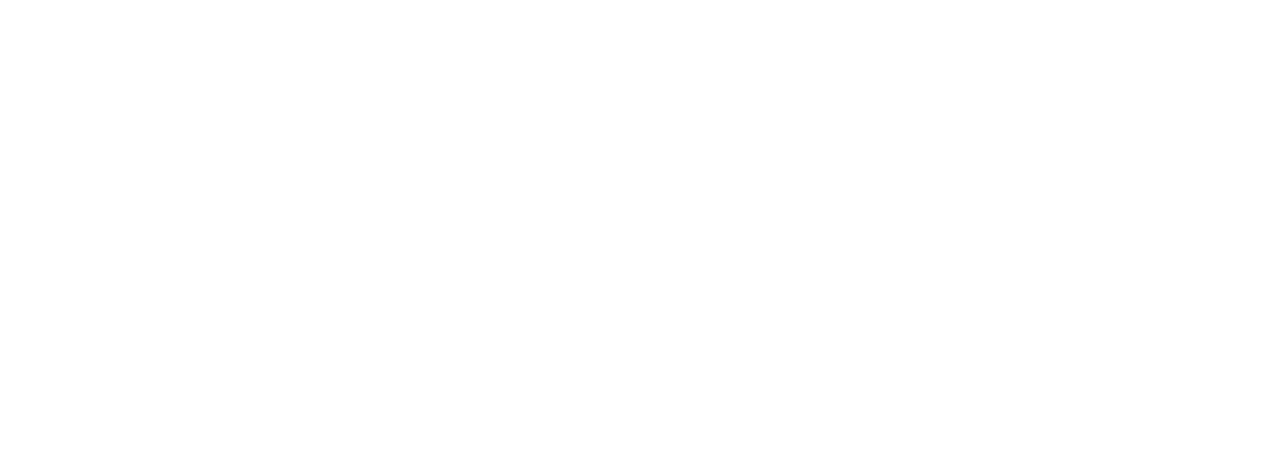
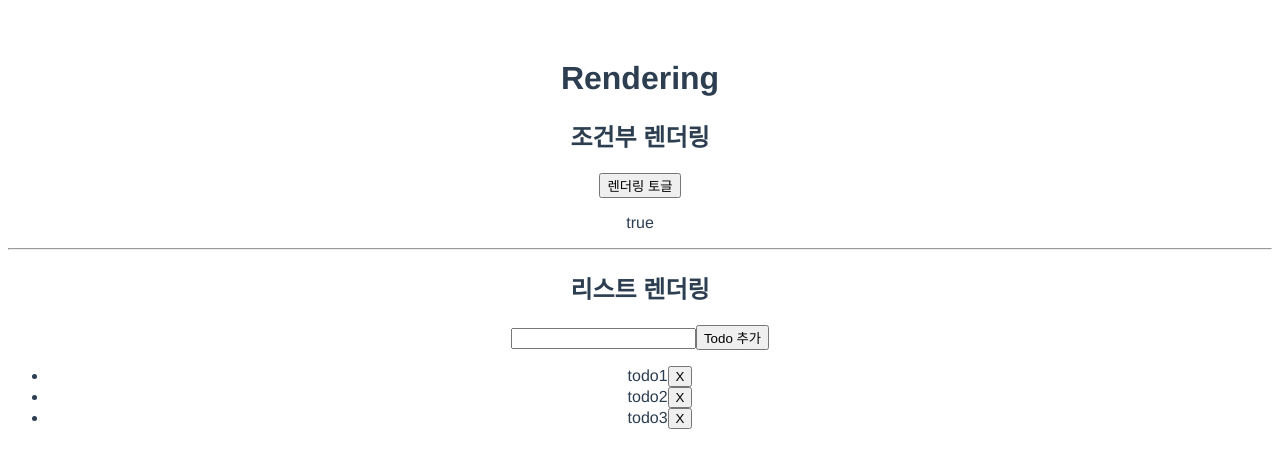
Before and after one commit to teller2016/vue3-playground, a Vue app: page /render in a window 1280 px wide. Before the commit this address had no page. Shown: the top 468 px of the page. Built offline with nearby package versions, Linux system fonts and the light colour scheme.

Commit message:
feat: tutorial component, watch, lifeCylce...

```diff
--- a/src/router/index.js
+++ b/src/router/index.js
@@ -3,6 +3,10 @@ import Home from "@/views/home.vue";
 import ref from "@/views/tutorial/ref/index.vue";
 import bind from "@/views/tutorial/bind/index.vue";
 import eventListener from "@/views/tutorial/eventListener/index.vue";
+import render from "@/views/tutorial/render/index.vue";
+import lifeCycle from "@/views/tutorial/lifeCycle/index.vue";
+import watch from "@/views/tutorial/watch/index.vue";
+import component from "@/views/tutorial/component/index.vue";
 
 const router = createRouter({
   history: createWebHistory(),
@@ -27,6 +31,26 @@ const router = createRouter({
       name: "eventListener",
       component: eventListener,
     },
+    {
+      path: "/render",
+      name: "render",
+      component: render,
+    },
+    {
+      path: "/lifeCycle",
+      name: "lifeCycle",
+      component: lifeCycle,
+    },
+    {
+      path: "/watch",
+      name: "watch",
+      component: watch,
+    },
+    {
+      path: "/component",
+      name: "component",
+      component: component,
+    },
   ],
 });
 
--- a/src/views/tutorial/bind/index.vue
+++ b/src/views/tutorial/bind/index.vue
@@ -2,12 +2,18 @@
   <div>
     <h1>bind</h1>
 
+    <h2>basic bind</h2>
     <!-- v-bind: 혹은 : 이용 -->
     <div v-bind:id="dynamicId">다이나믹 ID</div>
     <div :class="dynamicClass">다이나믹 CLASS</div>
-    <div>
 
-    </div>
+    <hr>
+    <h2>폼 양방향 바인딩</h2>
+    <input
+      type="text"
+      v-model="inputValue"
+    >
+    <p>inputValue: {{inputValue}}</p>
   </div>
 </template>
 
@@ -16,6 +22,8 @@ import { ref } from "vue";
 
 const dynamicId = ref("id");
 const dynamicClass = ref("class");
+
+const inputValue = ref(1);
 </script>
 
 <style>
--- /dev/null
+++ b/src/views/tutorial/component/childComponent.vue
@@ -0,0 +1,28 @@
+<template>
+  <div>
+    <h2>자식 컴포넌트</h2>
+    <p>{{props}}</p>
+    <p>{{msg || 'props가 아직 전달안됨'}}</p>
+
+    <button @click="changeMsg">메시지 변경</button>
+
+    <div>
+      <slot></slot>
+    </div>
+  </div>
+</template>
+
+<script setup>
+const props = defineProps({
+  msg: String,
+});
+
+const emits = defineEmits(["changeMsg"]);
+
+const changeMsg = () => {
+  emits("changeMsg", "Emit으로 변경된 메시지");
+};
+</script>
+
+<style>
+</style>
--- /dev/null
+++ b/src/views/tutorial/component/index.vue
@@ -0,0 +1,27 @@
+<template>
+  <div>
+    <h1>컴포넌트, Props, Emits, Slot</h1>
+
+    <child-component
+      :msg="greeting"
+      @change-msg="changeMsg"
+    >
+      여기는 슬롯 영역입니다
+    </child-component>
+  </div>
+</template>
+
+<script setup>
+import childComponent from "./childComponent.vue";
+import { ref } from "vue";
+
+const greeting = ref("나는 Props입니다");
+
+const changeMsg = (msg) => {
+  console.log(msg);
+  greeting.value = msg;
+};
+</script>
+
+<style>
+</style>
--- /dev/null
+++ b/src/views/tutorial/lifeCycle/index.vue
@@ -0,0 +1,21 @@
+<template>
+  <div>
+    <h1>Life Cycle + 템플릿 참조</h1>
+
+    <p ref="p">HI</p>
+  </div>
+</template>
+
+<script setup>
+import { onMounted, ref } from "vue";
+
+const p = ref(null);
+
+onMounted(() => {
+  console.log(p);
+  p.value.textContent = "p template Mounted!!";
+});
+</script>
+
+<style>
+</style>
--- /dev/null
+++ b/src/views/tutorial/render/index.vue
@@ -0,0 +1,72 @@
+<template>
+  <div>
+    <h1>Rendering</h1>
+
+    <h2>조건부 렌더링</h2>
+    <button @click="toggleRender">렌더링 토글</button>
+    <p v-if="toggle">true</p>
+    <p v-else>false</p>
+    <hr>
+
+    <h2>리스트 렌더링</h2>
+    <form @submit.prevent="addTodo">
+      <input v-model="newTodo">
+      <button type="submit">Todo 추가</button>
+    </form>
+    <ul>
+      <li
+        v-for="todo in todos"
+        :key="todo.id"
+      >
+        <span>{{ todo.text }}</span>
+        <button
+          type="button"
+          @click="removeTodo(todo)"
+        >X</button>
+      </li>
+    </ul>
+  </div>
+</template>
+
+<script setup>
+import { ref } from "vue";
+
+const toggle = ref(true);
+
+const toggleRender = () => {
+  toggle.value = !toggle.value;
+};
+
+let id = 0;
+const todos = ref([
+  {
+    id: ++id,
+    text: `todo${id}`,
+  },
+  {
+    id: ++id,
+    text: `todo${id}`,
+  },
+  {
+    id: ++id,
+    text: `todo${id}`,
+  },
+]);
+
+const newTodo = ref("");
+function addTodo() {
+  todos.value.push({
+    id: ++id,
+    text: newTodo.value,
+  });
+
+  newTodo.value = "";
+}
+
+function removeTodo(todo) {
+  todos.value = todos.value.filter((item) => item.id !== todo.id);
+}
+</script>
+
+<style>
+</style>
--- /dev/null
+++ b/src/views/tutorial/watch/index.vue
@@ -0,0 +1,37 @@
+<template>
+  <div>
+    <h1>watch</h1>
+
+    <button @click="todoId++">Next Todo</button>
+    <p v-if="!todoData">로딩중~</p>
+    <p>
+      {{ todoData }}
+    </p>
+  </div>
+</template>
+
+<script setup>
+import { onMounted, ref, watch } from "vue";
+
+const todoId = ref(1);
+const todoData = ref(null);
+
+async function fetchData() {
+  todoData.value = null;
+  const res = await fetch(
+    `https://jsonplaceholder.typicode.com/todos/${todoId.value}`
+  );
+  console.log(res);
+  todoData.value = await res.json();
+}
+
+onMounted(() => {
+  fetchData();
+});
+watch(todoId, () => {
+  fetchData();
+});
+</script>
+
+<style>
+</style>
```
